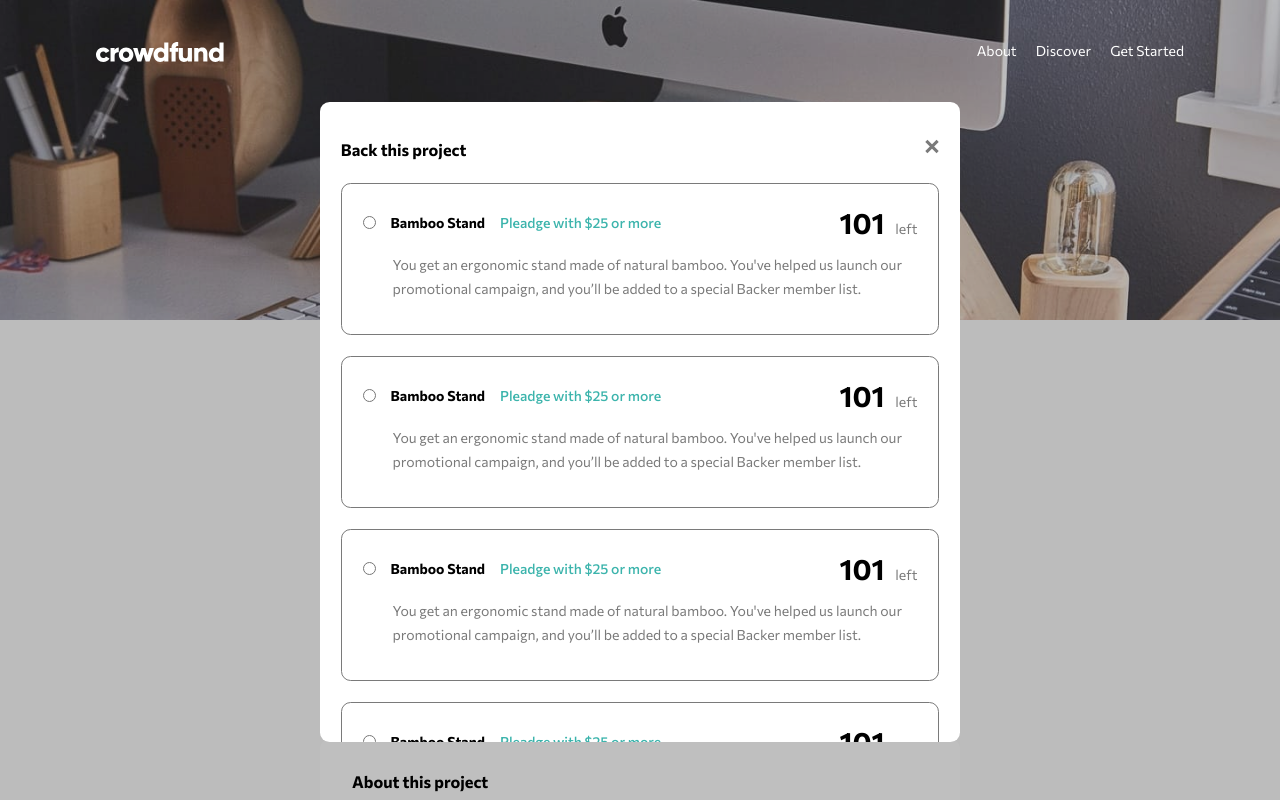
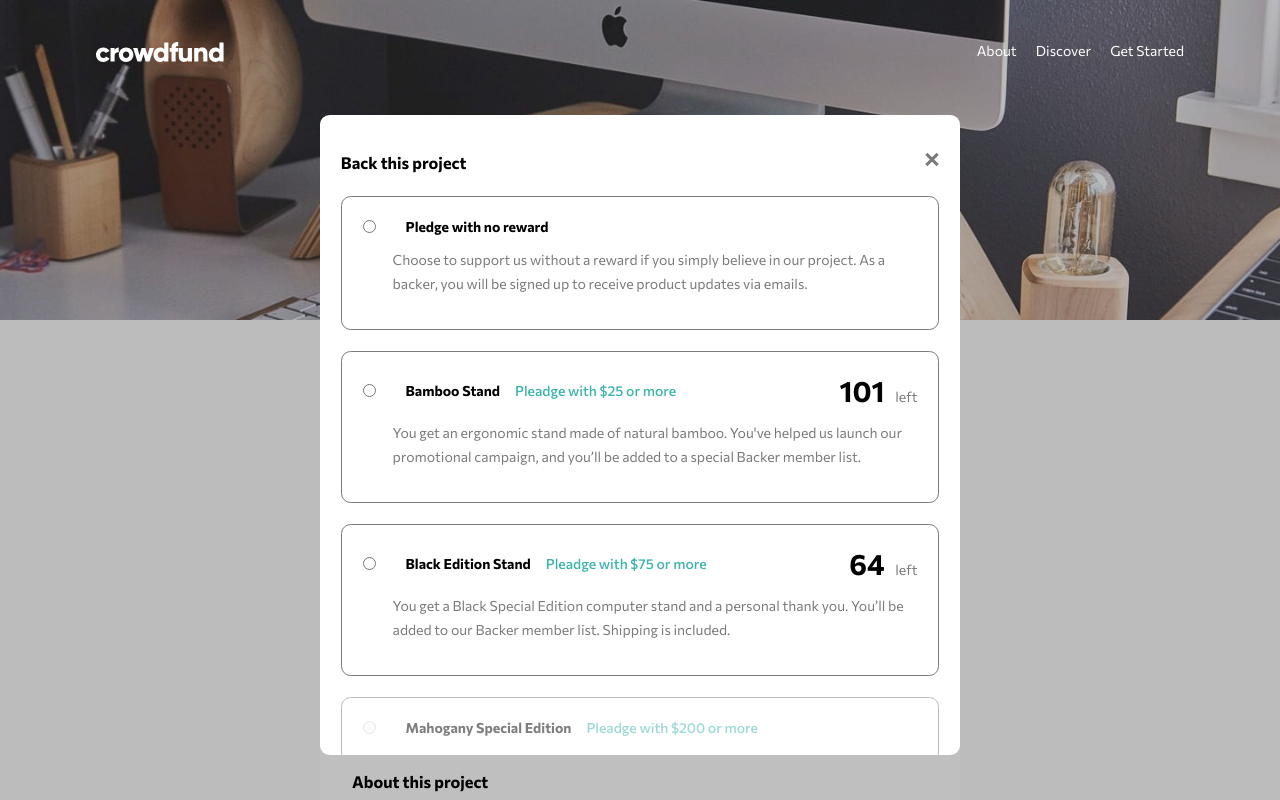
Before and after one commit to sharonBenish/crowdfunding-product-page, a Vue app: page / in a window 1280 px wide. Both pictures are taken after a click on the button "Back this project". Shown: the top 800 px of the page. Built offline with nearby package versions, Linux system fonts and the light colour scheme.

Commit message:
refactored components

```diff
--- a/src/App.vue
+++ b/src/App.vue
@@ -54,7 +54,7 @@
       </section>
 
       <section id="about">
-        <h3>About this project</h3>
+        <h3 @click="makePledge">About this project</h3>
         <p>
           The Mastercraft Bamboo Monitor Riser is a sturdy and stylish platform that elevates your screen
           to a more comfortable viewing height. Placing your monitor at eye level has the potential to improve
@@ -64,25 +64,7 @@
           Featuring artisan craftsmanship, the simplicity of design creates extra desk space below your computer
           to allow notepads, pens, and USB sticks to be stored under the stand.
         </p>
-        <ProductCard :pledge="25" :remaining="101">
-          <template v-slot:title>Black Edition Stand</template>
-          <template v-slot:descr>
-            You get an ergonomic stand made of natural bamboo. You've helped us launch our promotional campaign, and you’ll be added to a special Backer member list.
-          </template>
-        </ProductCard>
-        <ProductCard :pledge="75" :remaining="64">
-          <template v-slot:title>Bamboo Stand</template>
-          <template v-slot:descr>
-            You get a Black Special Edition computer stand and a personal thank you. You’ll be added to our Backer member list. Shipping is included.
-          </template>
-        </ProductCard>
-        <ProductCard class="out-of-stock" :pledge="25" :remaining="0">
-          <template v-slot:title>Mahogany Special Edition</template>
-          <template v-slot:descr>
-            You get two Special Edition Mahogany stands, a Backer T-Shirt, and a personal thank you. You’ll be added to our Backer member list. Shipping is included.
-          </template>
-          <template v-slot:button>Out of Stock</template>
-        </ProductCard>
+        <ProductCard v-for="product in products.slice(1)" :key="product.title" :product="product" @openPledge="makePledge"/>
       </section>
     </div>
   </main>
@@ -94,11 +76,9 @@
           <svg width="14" height="15" xmlns="http://www.w3.org/2000/svg"><g fill="#7a7a7a" fill-rule="evenodd"><path d="M2.404.782l11.314 11.314-2.122 2.122L.282 2.904z"/><path d="M.282 12.096L11.596.782l2.122 2.122L2.404 14.218z"/></g></svg>
         </div>
       </div>
-
-      <PledgeCard />
-      <PledgeCard />
-      <PledgeCard />
-      <PledgeCard />
+      <div>
+         <PledgeCard :products="products" :option="option" v-model='option'/>
+      </div>
     </div>
   </div>
 </template>
@@ -109,18 +89,53 @@ import PledgeCard from './components/Pledge.vue'
 export default {
     name: "App",
     components:{
-    ProductCard,
-    PledgeCard,
-},
+      ProductCard,
+      PledgeCard,
+    },
     data() {
         return {
+            option:'',
             menuOpen: false,
             bookmarked: false,
             sum: 89914,
             backers: 5007,
             target: 100000,
             state:"main",
+            products:[
+              {
+                title:'Pledge with no reward',
+                descr: 'Choose to support us without a reward if you simply believe in our project. As a backer, you will be signed up to receive product updates via emails.',
+              },
+              {
+                title:'Bamboo Stand',
+                pledge:25,
+                remaining:101,
+                descr:" You get an ergonomic stand made of natural bamboo. You've helped us launch our promotional campaign, and you’ll be added to a special Backer member list.",
+                outOfStock:false
+              },
+              {
+                title:'Black Edition Stand',
+                pledge:75,
+                remaining:64,
+                descr:"You get a Black Special Edition computer stand and a personal thank you. You’ll be added to our Backer member list. Shipping is included.",
+                outOfStock:false
+              },
+              {
+                title:'Mahogany Special Edition',
+                pledge:200,
+                remaining:0,
+                descr:"You get two Special Edition Mahogany stands, a Backer T-Shirt, and a personal thank you. You’ll be added to our Backer member list. Shipping is included.",
+                outOfStock:true
+              }
+            ]
         };
+    },
+    methods:{
+      makePledge(option){
+        this.state = 'pledgeModal';
+        this.option = option;
+        console.log(option);
+      }
     },
     computed: {
         progress() {
@@ -216,7 +231,7 @@ nav{
   overflow: scroll;
 }
 
-.modal-content >div{
+.modal-content >div:first-of-type{
   display: flex;
   justify-content: space-between;
   margin:1rem 0 1.5rem 0;
@@ -378,6 +393,7 @@ section{
 
 .out-of-stock{
   opacity:0.5;
+  pointer-events: none;
 }
 
 .out-of-stock button{
@@ -429,7 +445,7 @@ section{
   }
 
    .modal-content{
-    margin-top:8%;
+    margin-top:9%;
    }
 
   .buttons {
--- a/src/components/Pledge.vue
+++ b/src/components/Pledge.vue
@@ -1,21 +1,22 @@
 <template>
-    <div class="container">
+    <div class="container" v-for="product in products" :key="product.title" :class="product.outOfStock && 'out-of-stock'">
         <div>
             <div>
-                <input type="radio" id="no-reward" @change="checked = !checked">
-                <label for="no-reward">
+                <input type="radio" :id="product.title" name="products" :value="product.title" @change="$emit('update:modelValue',$event.target.value)" :checked="option==product.title" :disabled="product.outOfStock">
+                <pre>{{checked}}</pre>
+                <label :for="product.title">
                     <div>
-                        <h4>Bamboo Stand</h4>
-                        <div class="pledge">Pleadge with $25 or more</div>
+                        <h4>{{product.title}}</h4>
+                        <div class="pledge" v-if="product.pledge">Pleadge with ${{ product.pledge }} or more</div>
                     </div>
                 </label>
             </div>
             <div class="descr">
-                You get an ergonomic stand made of natural bamboo. You've helped us launch our promotional campaign, and you’ll be added to a special Backer member list.
+                {{product.descr}}
             </div>
-            <div class="remaining"><span>101</span> left</div>
+            <div class="remaining" v-if="product.remaining"><span>{{ product.remaining }}</span> left</div>
         </div>
-        <div class="action" v-if="checked">
+        <div class="action" v-if="option == product.title">
             <div class="prompt">Enter your pledge</div>
             <div class="pledge-input">
                 <div>
@@ -32,7 +33,27 @@ export default{
     name:'PledgeCard',
     data(){
         return{
-            checked:false,
+        }
+    },
+    mounted(){
+        console.log(this.option);
+    },
+    props:{
+        products:{
+            type: Array,
+            required:true,
+        },
+        option:{
+            type:String
+        }
+    },
+    methods:{
+        isChecked(radio){
+            if(this.option == radio){
+                return true
+            } else{
+                return false
+            }
         }
     }
 }
@@ -82,7 +103,7 @@ h4{
 }
 
 .action{
-    border-top:0.01rem solid var(--dark-gray)
+    border-top:0.01rem solid var(--dark-gray);
 }
 
 .prompt{
@@ -123,6 +144,14 @@ h4{
 .action .btn{
     padding:0.8rem 1.6rem;
     border-radius: 1.4rem;
+}
+
+input[type=number]::-webkit-inner-spin-button,
+input[type=number]::-webkit-outer-spin-button {
+    -webkit-appearance: none;
+    -moz-appearance: none;
+    appearance: none;
+    margin: 0;
 }
 
 @media (min-width:1025px){
--- a/src/components/ProductCard.vue
+++ b/src/components/ProductCard.vue
@@ -1,19 +1,15 @@
 <template>
-<div class="container">
+<div class="container" :class="product.outOfStock && 'out-of-stock'">
     <div>
-        <h4>
-            <slot name="title"></slot>
-        </h4>
-        <p class="pledge">Pledge ${{pledge}} or more</p>
+        <h4>{{product.title}}</h4>
+        <p class="pledge">Pledge ${{product.pledge}} or more</p>
     </div>
 
-    <p class="descr">
-        <slot name="descr"></slot>
-    </p>
+    <p class="descr">{{ product.descr }}</p>
 
     <div>
-        <div class="remaining"><span>{{remaining}}</span> left</div>
-        <button class="btn">
+        <div class="remaining"><span>{{product.remaining}}</span> left</div>
+        <button class="btn" :data-option="product.title" @click="$emit('openPledge', $event.target.dataset.option)">
             <slot name="button">Select Reward</slot>
         </button>
     </div>
@@ -23,7 +19,8 @@
 <script>
     export default{
         name:'ProductCard',
-        props:['pledge','remaining'],
+        props:['product'],
+        emits:['openPledge'],
     }
 </script>
 
```
